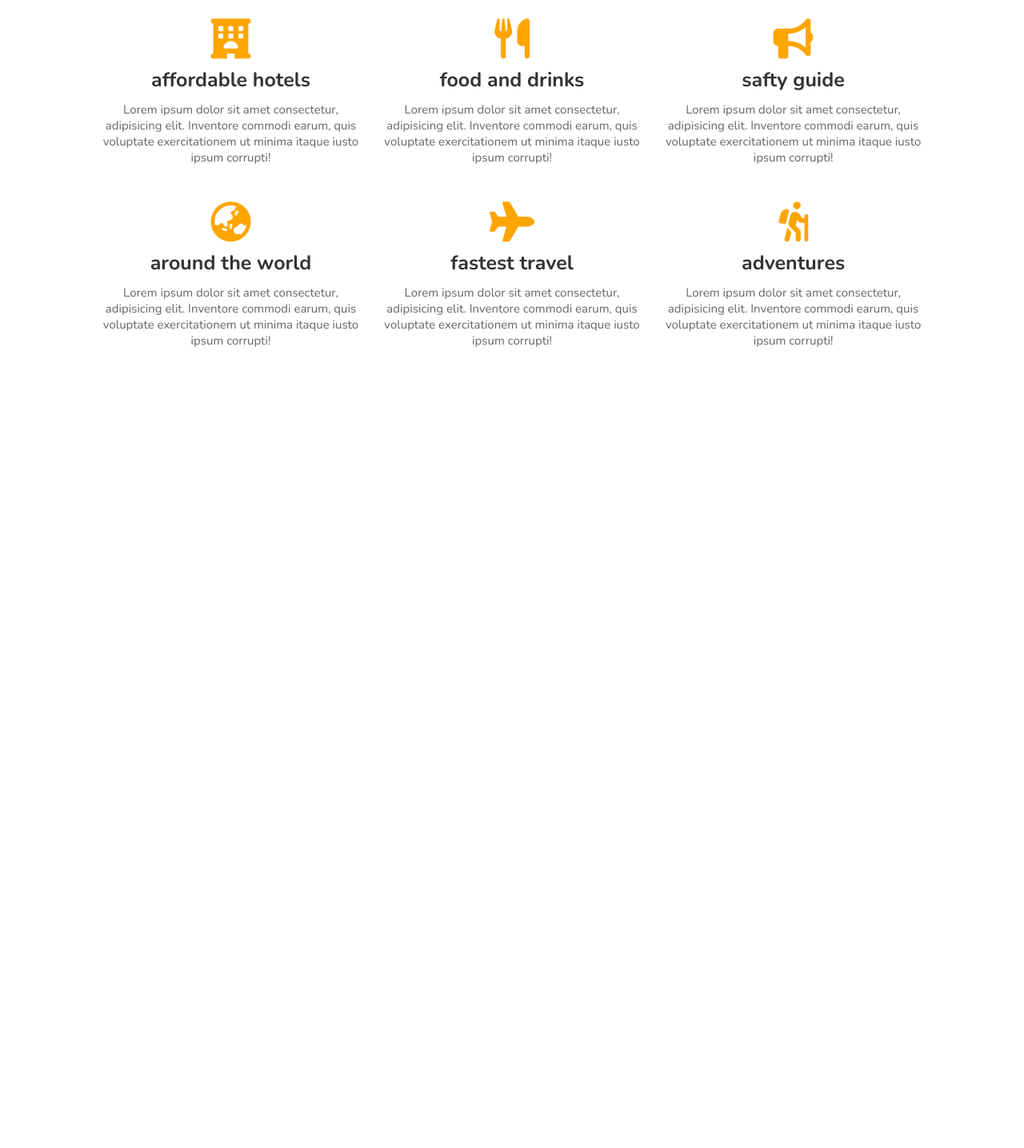
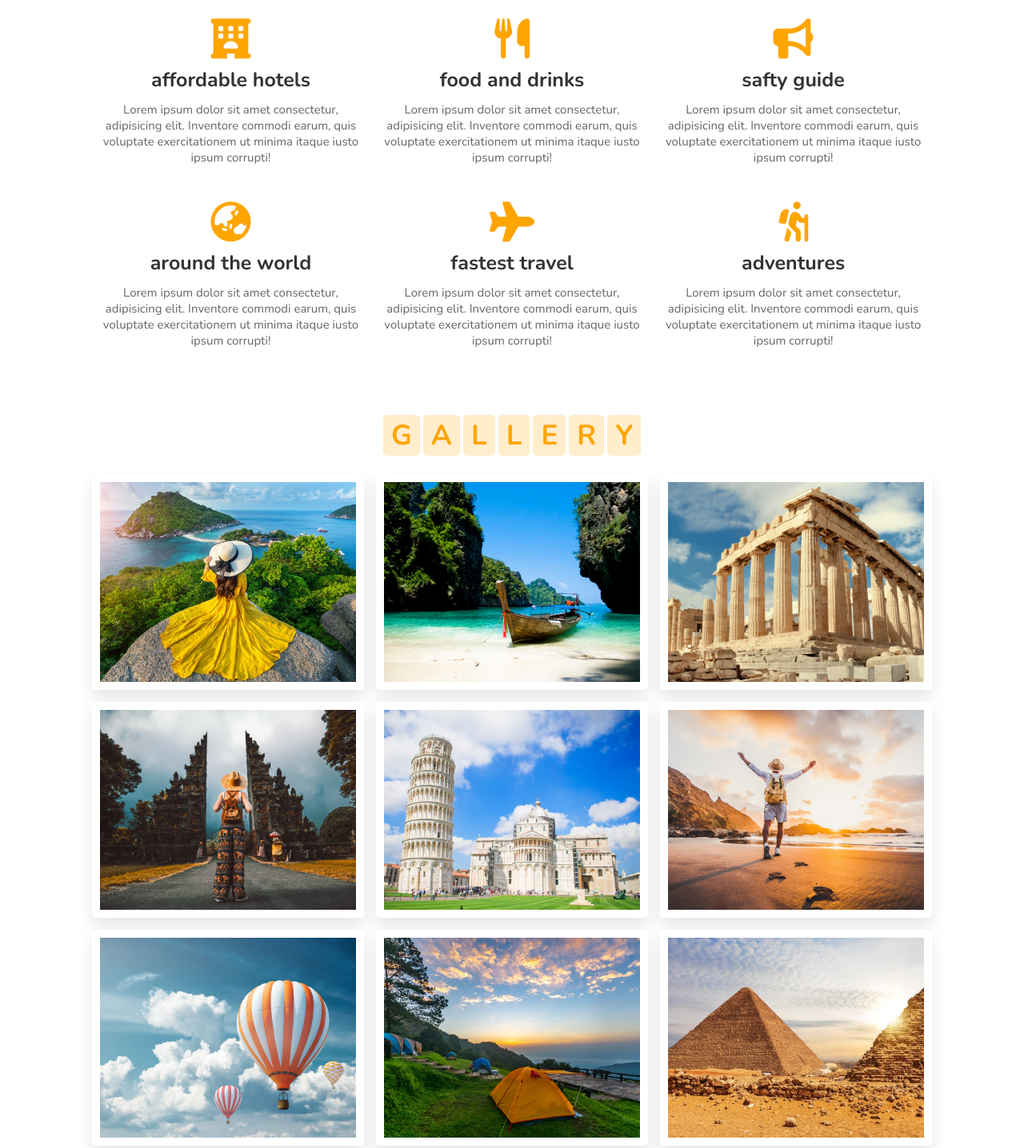
Before and after one commit to bnwyoucef/Travel-Agency-Website-, a plain HTML site: page index.html in a window 1280 px wide. Shown: the part 2791-4227 px from the top of the page at 80% size. Before the commit the page ends 3267 px from the top, so only its background shows below. Drawn offline with nearby package versions, Linux system fonts and the light colour scheme.

Commit message:
add gallery section

```diff
--- a/index.css
+++ b/index.css
@@ -406,7 +406,49 @@ header .search-bar-container label:hover {
 .services .box-container .box:hover{
   box-shadow: 0 1rem 2rem rgba(0,0,0,.1);
 }
+.gallery .box-container{
+  display: flex;
+  flex-wrap: wrap;
+  gap:1.5rem;
+}
+.gallery .box-container .box{
+  overflow: hidden;
+  box-shadow: 0 1rem 2rem rgba(0,0,0,.1);
+  border:1rem solid #fff;
+  border-radius: .5rem;
+  flex:1 1 25rem;
+  height: 25rem;
+  position: relative;
+}
 
+.gallery .box-container .box img{
+  height: 100%;
+  width:100%;
+  object-fit: cover;
+}
+.gallery .box-container .box .content{
+  position: absolute;
+  top:-150%; left:0;
+  height: 100%;
+  width:100%;
+  text-align: center;
+  background:rgba(0,0,0,.7);
+  padding-top: 5rem;
+}
+
+.gallery .box-container .box:hover .content{
+  top:0;
+}
+.gallery .box-container .box .content h3{
+  font-size: 2.5rem;
+  color:var(--orange);
+}
+
+.gallery .box-container .box .content p{
+  font-size: 1.5rem;
+  color:#eee;
+  padding:.5rem 0;
+}
 
 
 
```
Also changed, not shown: index.html (+2 -2 lines).
